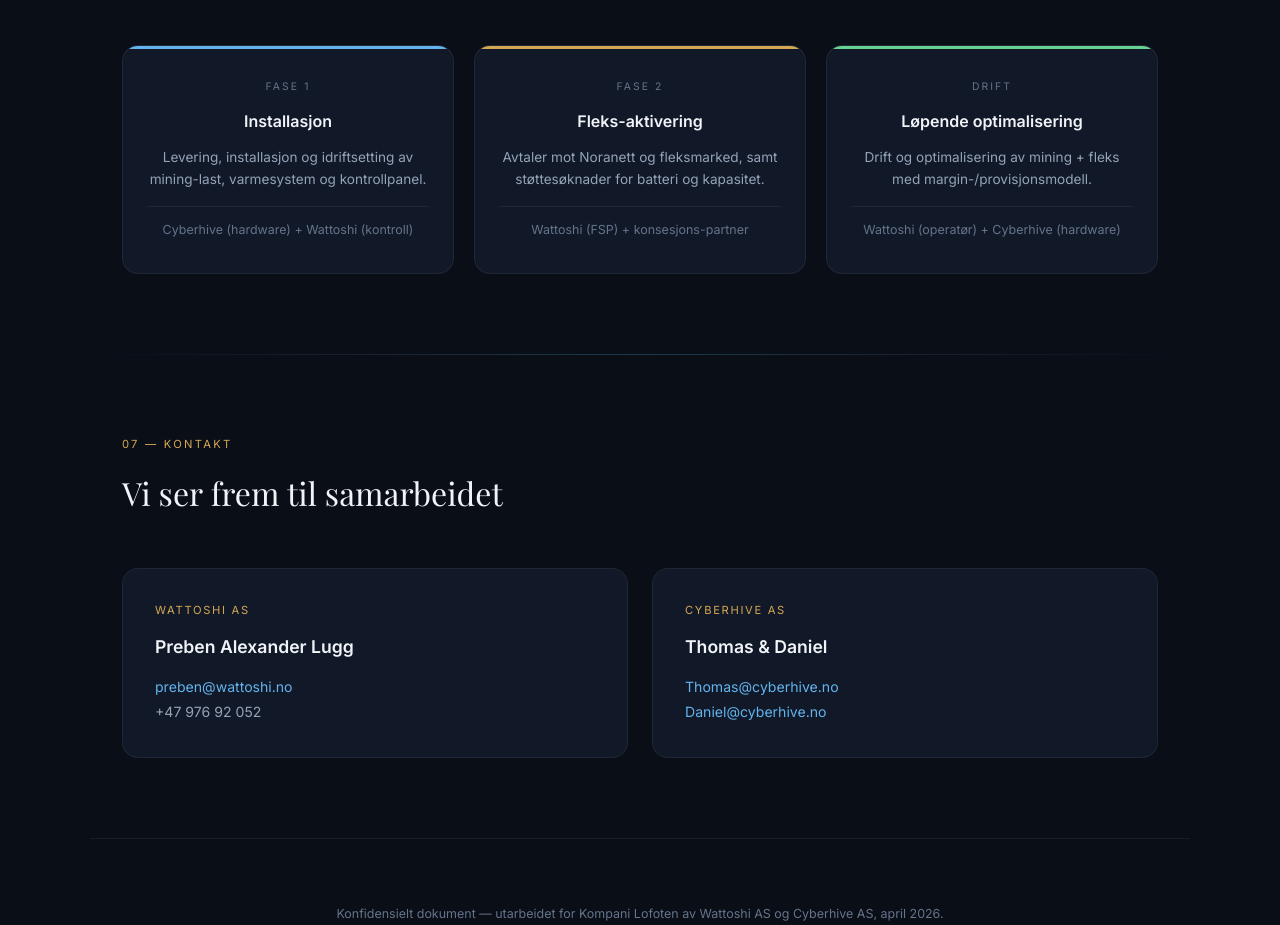
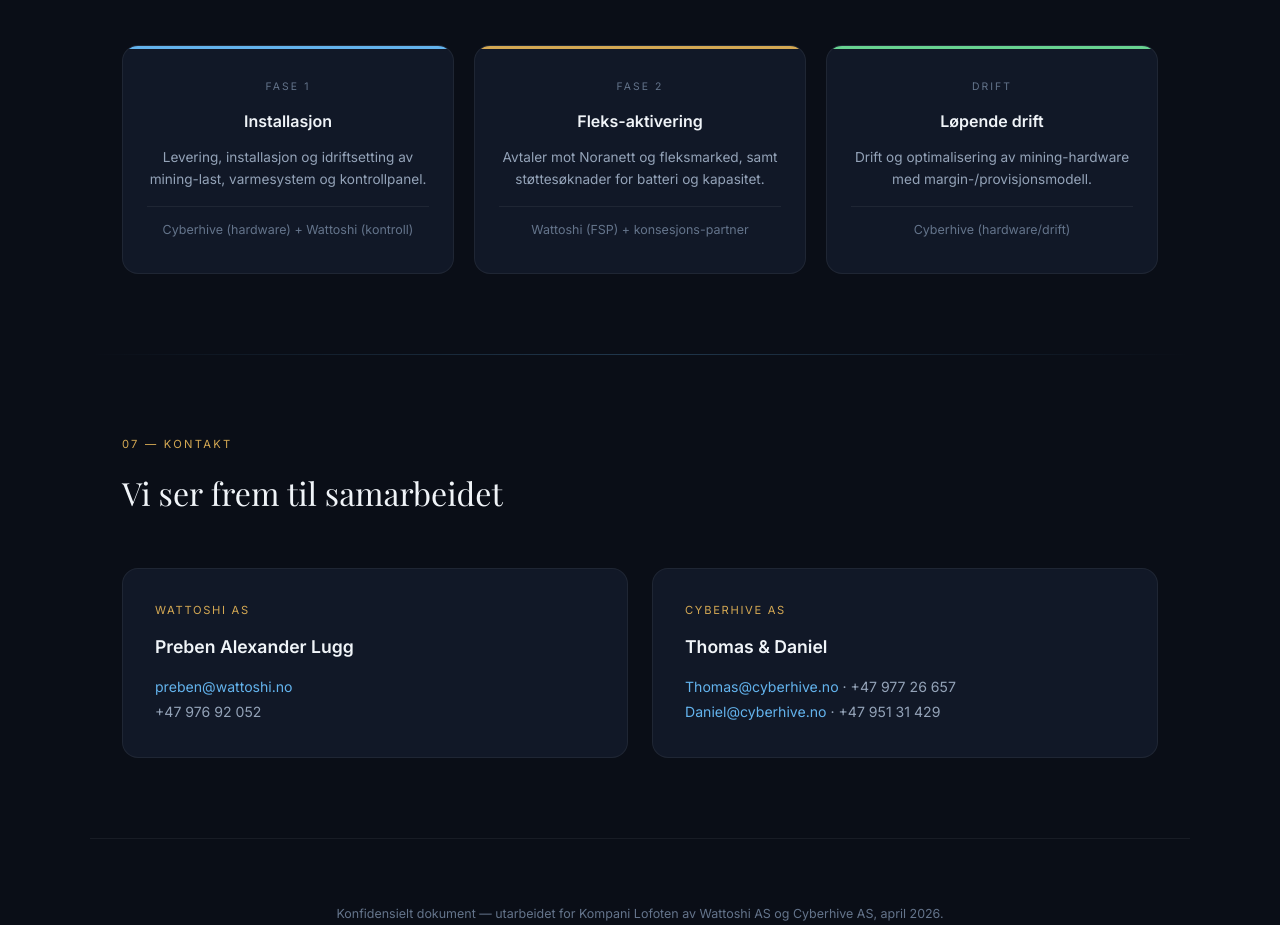
Before and after one commit to WattoshiAS/Kompani-lofoten, a plain HTML site: page index.html in a window 1280 px wide. Shown: the part 5035-5960 px from the top of the page. Drawn offline with nearby package versions, Linux system fonts and the light colour scheme; a web font is replaced by a local one.

Commit message:
Add files via upload

```diff
--- a/index.html
+++ b/index.html
@@ -929,9 +929,9 @@
     </div>
     <div class="model-card">
       <div class="mc-phase">Drift</div>
-      <h4>Løpende optimalisering</h4>
-      <p>Drift og optimalisering av mining + fleks med margin-/provisjonsmodell.</p>
-      <div class="mc-parties">Wattoshi (operatør) + Cyberhive (hardware)</div>
+      <h4>Løpende drift</h4>
+      <p>Drift og optimalisering av mining-hardware med margin-/provisjonsmodell.</p>
+      <div class="mc-parties">Cyberhive (hardware/drift)</div>
     </div>
   </div>
 </section>
@@ -958,8 +958,8 @@
       <div class="cc-company">Cyberhive AS</div>
       <div class="cc-name">Thomas &amp; Daniel</div>
       <div class="cc-detail">
-        <a href="mailto:Thomas@cyberhive.no">Thomas@cyberhive.no</a><br>
-        <a href="mailto:Daniel@cyberhive.no">Daniel@cyberhive.no</a>
+        <a href="mailto:Thomas@cyberhive.no">Thomas@cyberhive.no</a> · +47 977 26 657<br>
+        <a href="mailto:Daniel@cyberhive.no">Daniel@cyberhive.no</a> · +47 951 31 429
       </div>
     </div>
   </div>
```
